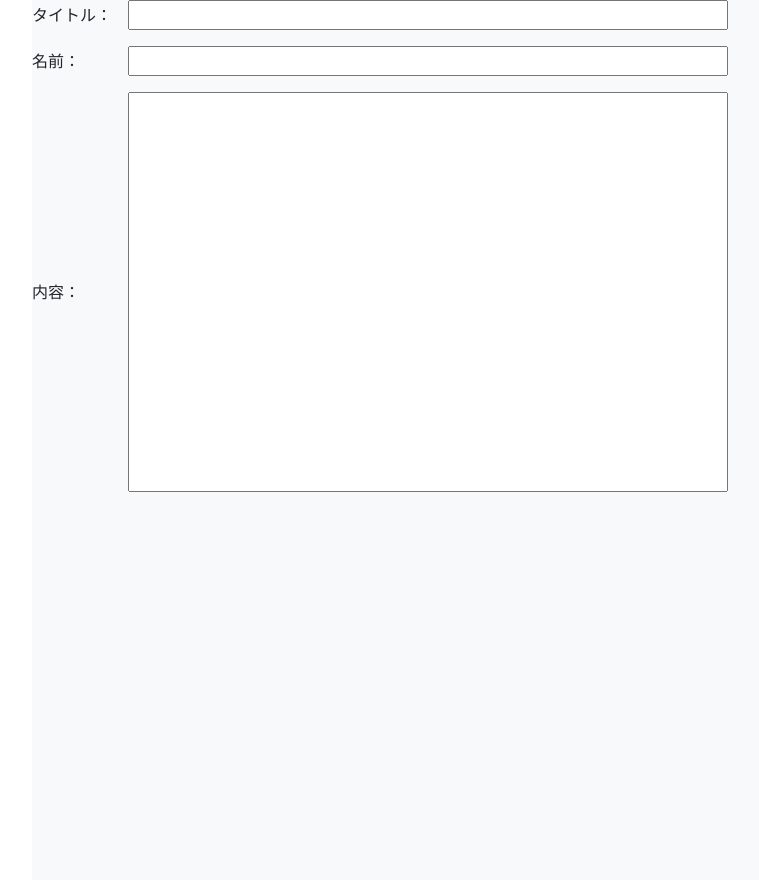
After one commit to AsoGroup-3/2023Dev3Early, a PHP site: page /src/threadcCreate.html in a window 1280 px wide. The commit adds this page. Shown: the whole page, without its empty margins (208-967 px from the left). Run offline with PHP 8.4, Linux system fonts and the light colour scheme.

```diff
--- a/04_ソースコード/front/assets/css/style.css
+++ b/04_ソースコード/front/assets/css/style.css
@@ -10,7 +10,7 @@
     justify-content: center;
 }
 
-.icon_img{
+.home_icon_img{
     height: 300px;
     width: 600px;
 }
@@ -33,3 +33,18 @@
 .thread-btn{
   margin-top: 72px;
 }
+
+.create_area{
+  margin:0 auto;
+  height: 880px;
+  width: 800px;
+}
+
+.input_area{
+  width: 600px;
+}
+
+.input_area_lg{
+  width: 600px;
+  height: 400px;
+}
--- a/04_ソースコード/front/src/home.html
+++ b/04_ソースコード/front/src/home.html
@@ -13,7 +13,7 @@
 </head>
 <body>
     <div class="img_center">
-        <a href=""><img class="icon_img" src ="../assets/img/icon.png"> </a>
+        <a href=""><img class="home_icon_img" src ="../assets/img/icon.png"> </a>
     </div>
 
     <div class="explanation">
@@ -97,7 +97,7 @@
     </div>
     <!-- 仮コードここまで -->
 
-    <button type="button" class="btn btn-default thread-btn" onclick="location.href='./homeSample.html'">スレッド新規作成画面へ</button>
+    <button type="button" class="btn btn-default thread-btn" onclick="location.href='./threadcCreate.html'">スレッド新規作成画面へ</button>
 
     <!-- Optional JavaScript -->
     <!-- jQuery first, then Popper.js, then Bootstrap JS -->
--- /dev/null
+++ b/04_ソースコード/front/src/threadcCreate.html
@@ -0,0 +1,33 @@
+<!DOCTYPE html>
+<html lang="ja">
+<head>
+    <meta charset="UTF-8">
+    <meta http-equiv="X-UA-Compatible" content="IE=edge">
+    <meta name="viewport" content="width=device-width, initial-scale=1.0">
+
+    <link rel="stylesheet" href="../assets/css/style.css">
+    <link rel="stylesheet" href="https://stackpath.bootstrapcdn.com/bootstrap/4.1.3/css/bootstrap.min.css" integrity="sha384-MCw98/SFnGE8fJT3GXwEOngsV7Zt27NXFoaoApmYm81iuXoPkFOJwJ8ERdknLPMO" crossorigin="anonymous">
+    <link rel="stylesheet" href="https://cdn.jsdelivr.net/npm/bootstrap-icons@1.8.0/font/bootstrap-icons.css">
+
+    <title>Document</title>
+</head>
+<body>
+    <form class="form-inline">
+        <div class="bg-light create_area">
+
+            <p class="form-inline">タイトル：　<input type="text" class="input_area"></p>
+
+            <p class="form-inline">名前：　　　<input type="text" class="input_area"></p>
+
+            <p class="form-inline">内容：　　　<input type="text" class="input_area_lg"></p>
+
+        </div>
+    </form>
+
+    <!-- Optional JavaScript -->
+    <!-- jQuery first, then Popper.js, then Bootstrap JS -->
+    <script src="https://code.jquery.com/jquery-3.3.1.slim.min.js" integrity="sha384-q8i/X+965DzO0rT7abK41JStQIAqVgRVzpbzo5smXKp4YfRvH+8abtTE1Pi6jizo" crossorigin="anonymous"></script>
+    <script src="https://cdnjs.cloudflare.com/ajax/libs/popper.js/1.14.3/umd/popper.min.js" integrity="sha384-ZMP7rVo3mIykV+2+9J3UJ46jBk0WLaUAdn689aCwoqbBJiSnjAK/l8WvCWPIPm49" crossorigin="anonymous"></script>
+    <script src="https://stackpath.bootstrapcdn.com/bootstrap/4.1.3/js/bootstrap.min.js" integrity="sha384-ChfqqxuZUCnJSK3+MXmPNIyE6ZbWh2IMqE241rYiqJxyMiZ6OW/JmZQ5stwEULTy" crossorigin="anonymous"></script>
+</body>
+</html>
```
Also changed, not shown: 1 other file.
